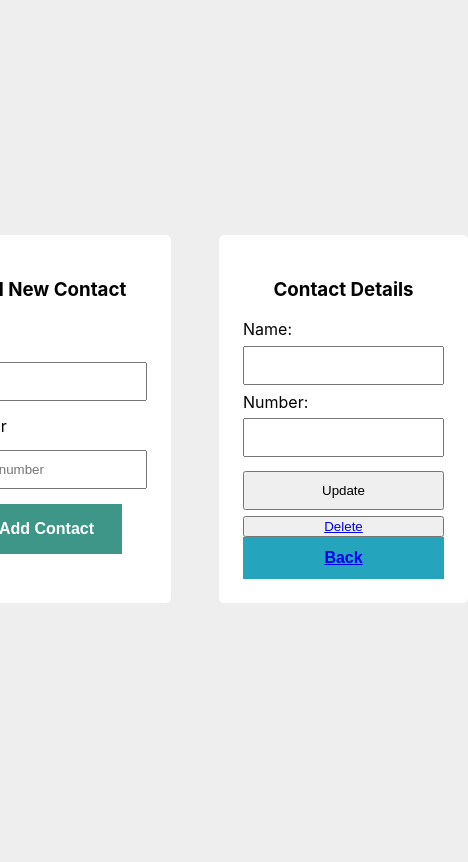
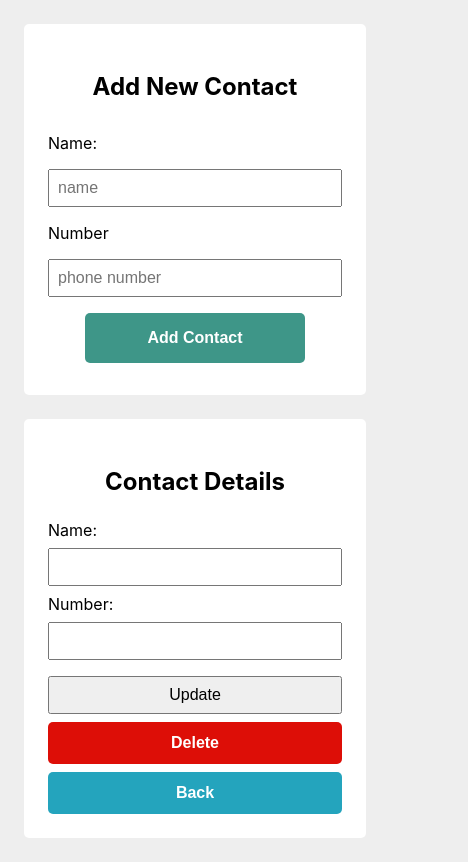
Before and after one commit to katnaps/contactslist, a React (Create React App) app: page /contacts/1 in a window 390 px wide. Shown: the whole page, 468 px wide, since content can reach past the window. Built offline with nearby package versions, Linux system fonts and the light colour scheme; no server answers.

Commit message:
fixed alignment and added web responsive

```diff
--- a/src/App.css
+++ b/src/App.css
@@ -13,7 +13,7 @@
 .container-content {
   display: flex;
   position: relative;
-  top: 25vh;
+  top: 15vh;
   justify-content: center;
 
 }
@@ -26,7 +26,6 @@
   padding: 1.5em;
   flex-direction: column;
   justify-content: center;
-  /* flex-grow: 1; */
 }
 
 .add-contents {
@@ -43,7 +42,7 @@
   align-self: center;
   width: 75%;
   padding: 1em;
-  font-size: 1em;
+  font-size: 1.5em;
   font-weight: bold;
   border: 0;
   background-color: #3e9688;
@@ -54,10 +53,9 @@
 /* Contact List Styling */
 .contact-container {
   background-color: #fff;
-  margin: 1.5em;
-  padding: 1.5em;
+  margin: 2em;
+  padding: 2em;
   border-radius: 5px;
-  /* flex-grow: 1; */
 }
 
 
@@ -67,19 +65,14 @@
   margin: 0.5em 0;
 }
 
-
-.contact-list button {
-  /* margin-left: 3em; */
-}
-
 .contact-list-header {
   display: flex;
   justify-content: space-between;
 }
 
 .contact-list span {
+
   display: inline-block;
-  font-size: 1.2em;
   float: right;
   margin: 0 0 0 0.5em;
 }
@@ -92,7 +85,7 @@
   margin-top: 0.5em;
   align-self: center;
   width: 100%;
-  padding: 0.5em;
+  padding: 1em;
   font-size: 1em;
   font-weight: bold;
   border: 0;
@@ -107,6 +100,8 @@
 
 h3 {
   text-align: center;
+  padding: 0;
+  font-size: 3em;
 }
 
 ul {
@@ -116,11 +111,29 @@ ul {
 
 input {
   padding: 0.75em;
+  font-size: 1.5em;
 }
 
-p {
-  font-size: 1.2em;
+p, span {
+  font-size: 2em;
   text-align: center;
+}
+
+
+li {
+  list-style: none;
+}
+
+label {
+  font-size: 2em;
+}
+
+a {
+  font-size: 1.5em
+}
+
+button {
+  border-radius: 5px;
 }
 
 /* Details Contact Styling */
@@ -148,6 +161,7 @@ p {
 }
 
 .link-back {
+  margin-top: 0.5em;
   align-self: center;
   width: 100%;
   padding: 0.75em;
@@ -157,6 +171,12 @@ p {
   background-color: #24a4bd;
   color: #fff;
 }
+
+.link-back a:visited, .link-back a:link, .del-contacts a:link, .del-contacts a:visited {
+  text-decoration: none;
+  color: #fff;
+}
+
 
 .details-container p {
   margin: 0;
@@ -191,3 +211,78 @@ p {
     opacity: 0;
   }
 }
+
+.del-contacts {
+  align-self: center;
+  width: 100%;
+  padding: 0.75em;
+  font-size: 1em;
+  font-weight: bold;
+  border: 0;
+  background-color: #dd0e07;
+  color: #fff;
+}
+
+
+/* Media Query */
+@media screen and (max-width: 768px) {
+  .container-content {
+    display: block;
+    margin: 0 1.5em;
+    top: 0;
+  }
+
+}
+
+@media screen and (max-width: 425px) {
+
+  h3 {
+    font-size: 1.5em;
+  }
+
+  p, span {
+    font-size: 1.1em;
+  }
+
+  label {
+    font-size: 1em;
+  }
+
+  a {
+    font-size: 1em
+  }
+
+  input {
+    font-size: 1em;
+  }
+
+  form {
+    padding: 0;
+    margin: 0;
+  }
+
+  input {
+    padding: 0.5em 0.5em;
+    width: 100%;
+  }
+
+  .btn {
+    font-size: 1em;
+  }
+
+  .add-container {
+    margin: 1.5em 0;
+    padding: 1.5em 1.5em;
+  }
+
+  .contact-container {
+    margin: 1.5em 0;
+    padding: 1.5em 1.5em;
+  }
+
+  .details-container {
+    margin: 1.5em 0;
+    padding: 1.5em 1.5em;
+  }
+
+}
--- a/src/App.js
+++ b/src/App.js
@@ -1,9 +1,7 @@
-import React, { useContext } from 'react';
+import React from 'react';
 import './App.css';
 import AddContact from './components/AddContact';
 import ContactContent from './components/ContactContent';
-import ContactInfo from './components/ContactDetails';
-import ContactsList from './components/ContactsList';
 import ContactContextProvider from './contexts/ContactContext';
 
 function App() {
--- a/src/components/AddContact.js
+++ b/src/components/AddContact.js
@@ -1,9 +1,9 @@
-import React, { useState, useContext, useEffect } from 'react';
+import React, { useState, useContext } from 'react';
 import axios from 'axios';
 import { ContactContext } from '../contexts/ContactContext';
 
-export default () => {
-    const { updateState, dispatch, contacts } = useContext(ContactContext);
+const AddContact= () => {
+    const { dispatch } = useContext(ContactContext);
     const [name, setName] = useState('')
     const [number, setNumber] = useState('')
 
@@ -28,7 +28,7 @@ export default () => {
             setTimeout(() => {
                 setAlertNo('')
             }, 3000)
-        } else if (name.length < 10 && number.length < 11) {
+        } else if (name.length >= 3 && number.length < 11) {
             axios.post('https://contactsbookapi.herokuapp.com/api/contacts', {
                 name,
                 number
@@ -49,7 +49,14 @@ export default () => {
             setTimeout(() => {
                 setAlert('')
             }, 3000)
+        } else {
+            setTimeout(() => {
+                setAlertNo('Input name more than 3 and number less than 11')
+            })
 
+            setTimeout(() => {
+                setAlertNo('')
+            }, 3000)
         }
     }
 
@@ -89,7 +96,6 @@ export default () => {
 
                     <button
                         className="btn"
-                        onClick={updateState}
                         type="submit">Add Contact
                         </button>
                 </div>
@@ -97,3 +103,5 @@ export default () => {
         </div>
     )
 }
+
+export default AddContact;
--- a/src/components/ContactDetails.js
+++ b/src/components/ContactDetails.js
@@ -4,9 +4,9 @@ import { ContactContext } from '../contexts/ContactContext';
 import { useParams } from 'react-router-dom';
 import { Link } from 'react-router-dom';
 
-export default () => {
+const ContactDetails = () => {
     const { id } = useParams();
-    const { updateState, dispatch  } = useContext(ContactContext);
+    const { dispatch } = useContext(ContactContext);
     const [contact, setContact] = useState([])
 
     const [name, setName] = useState('')
@@ -21,7 +21,7 @@ export default () => {
                 // console.log(response.data)
                 setContact(response.data)
             })
-    }, [])
+    }, [id])
 
     const removeContacts = () => {
         axios.delete(`https://contactsbookapi.herokuapp.com/api/contacts/${id}`)
@@ -56,12 +56,15 @@ export default () => {
             setTimeout(() => {
                 setAlertNo('')
             }, 3000)
-        } else if ( name.length < 10 && number.length < 11 ) {
+        } else if (name !== '' && number.length < 11) {
             axios.put(`https://contactsbookapi.herokuapp.com/api/contacts/${id}`, {
                 name,
                 number
             })
                 .then(response => {
+                    dispatch({
+                        type: 'FETCH_SUCCESS', payload: response.data
+                    })
                     setName('')
                     setNumber('')
 
@@ -99,9 +102,11 @@ export default () => {
                     onChange={handleNumberInput}
                 />
                 <input onClick={updateInfo} type="submit" value="Update" />
-                <button className="del-name" onClick={removeContacts}><Link to='/'>Delete</Link></button>
-                <button className="link-back" onClick={updateState}><Link to='/'>Back</Link></button>
+                <button className="del-contacts" onClick={removeContacts}><Link to='/'>Delete</Link></button>
+                <button className="link-back"><Link to='/'>Back</Link></button>
             </div>
         </>
     )
 }
+
+export default ContactDetails;
--- a/src/components/ContactsList.js
+++ b/src/components/ContactsList.js
@@ -1,20 +1,9 @@
-import React, { useEffect, useContext, useState } from 'react';
-import axios from 'axios';
+import React, { useContext } from 'react';
 import { ContactContext } from '../contexts/ContactContext';
 import { Link } from 'react-router-dom';
 
-export default () => {
-    const { contacts, dispatch, setInfo, info } = useContext(ContactContext);
-    const [id, setId] = useState()
-
-    const handleRemoveContact = () => {
-        axios.delete(`https://contactsbookapi.herokuapp.com/api/contacts/${id}`)
-            .then(response => {
-                dispatch({
-                    type: 'FETCH_SUCCESS', payload: response.data
-                })
-            })
-    }
+const ContactsList = () => {
+    const { contacts } = useContext(ContactContext);
 
     console.log(contacts)
 
@@ -36,9 +25,7 @@ export default () => {
                             </div>
                             <button
                                 className="link"
-                                onClick={() => {
-                                    setId(contact.id)
-                                }}>
+                            >
                                 <Link to={`/contacts/${contact.id}`}>Update</Link>
                             </button>
                         </li>
@@ -53,3 +40,5 @@ export default () => {
             </div>
         )
 }
+
+export default ContactsList;
--- a/src/contexts/ContactContext.js
+++ b/src/contexts/ContactContext.js
@@ -1,4 +1,4 @@
-import React, { createContext, useReducer, useEffect, useState } from 'react';
+import React, { createContext, useReducer, useEffect } from 'react';
 import axios from 'axios';
 import { ContactReducer } from '../reducer/ContactReducer';
 
@@ -9,8 +9,7 @@ const ContactContextProvider = (props) => {
         const localData = localStorage.getItem('contacts');
         return localData ? JSON.parse(localData) : [];
     });
-    const [info, setInfo] = useState(true);
-    const [count, setCount] = useState(0)
+
 
     useEffect(() => {
         axios.get('https://contactsbookapi.herokuapp.com/api/contacts')
@@ -19,19 +18,12 @@ const ContactContextProvider = (props) => {
                     type: 'FETCH_SUCCESS', payload: response.data
                 })
             })
-            localStorage.setItem('contacts', JSON.stringify(contacts));
-            let countCopy = 0
-            countCopy = count + 1;
-            setCount(count)
+        localStorage.setItem('contacts', JSON.stringify(contacts));
+
     }, [contacts.id]);
 
-    console.log(contacts)
-    const updateState = () => {
-        setInfo(!true);
-    }
-
     return (
-        <ContactContext.Provider value={{ info, contacts, dispatch, updateState }}>
+        <ContactContext.Provider value={{ contacts, dispatch }}>
             {props.children}
         </ContactContext.Provider>
     )
--- a/src/reducer/ContactReducer.js
+++ b/src/reducer/ContactReducer.js
@@ -1,4 +1,3 @@
-import axios from 'axios';
 
 export const ContactReducer = (state, action) => {
     switch (action.type) {
```
Lines whose indentation alone changed are shown as unchanged.
